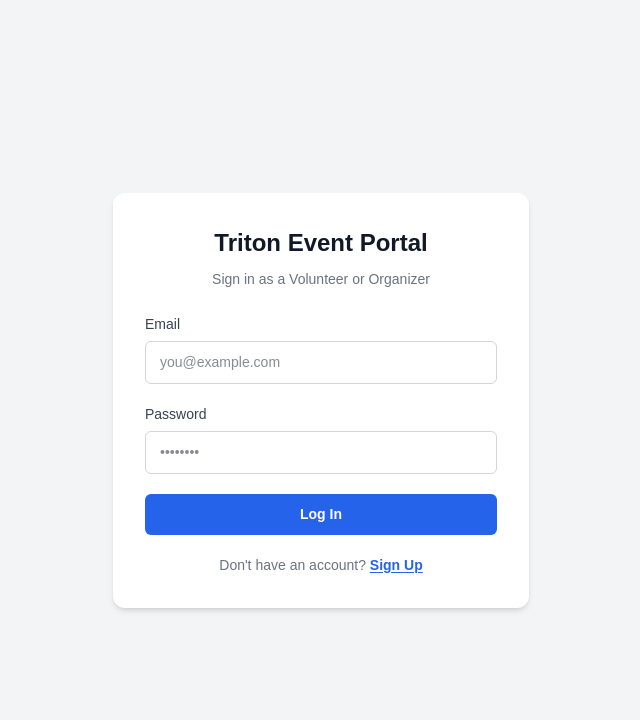
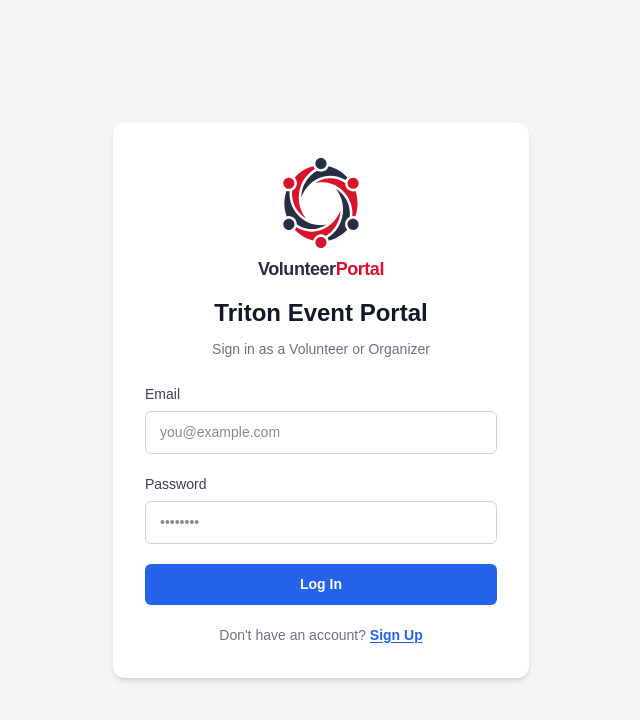
Before and after one commit to Merian12/Triton-softwareProcesPatterns, a Next.js app: page /login in a window 1280 px wide. Shown: the top 720 px of the page, without its empty margins (319-959 px from the left). Built offline with nearby package versions, Linux system fonts and the light colour scheme; no server answers.

Commit message:
Initital Logo implementation

```diff
--- a/src/app/login/login.css
+++ b/src/app/login/login.css
@@ -14,6 +14,30 @@
   border-radius: 0.75rem;
   box-shadow: 0 4px 6px -1px rgba(0, 0, 0, 0.1), 0 2px 4px -2px rgba(0, 0, 0, 0.1);
   padding: 2rem;
+}
+
+.login-logo-wrapper {
+  display: flex;
+  justify-content: center;
+  margin-bottom: 0.75rem;
+}
+
+.login-logo {
+  width: 11rem;
+  height: auto;
+  cursor: pointer;
+}
+
+.login-button-content {
+  display: inline-flex;
+  align-items: center;
+  justify-content: center;
+  gap: 0.5rem;
+}
+
+.login-button-spinner {
+  width: 1.25rem;
+  height: 1.25rem;
 }
 
 .login-title {
--- a/src/components/LoginForm.tsx
+++ b/src/components/LoginForm.tsx
@@ -4,6 +4,7 @@ import React, { useState, useMemo } from 'react';
 import { useRouter } from 'next/navigation';
 import { AuthService, UserRole } from '@/services/authService';
 import { SupabaseAuthRepository } from '@/repositories/supabaseAuthRepo';
+import { Logo } from '@/components/Logo';
 
 export const LoginForm: React.FC = () => {
   const router = useRouter();
@@ -59,6 +60,14 @@ export const LoginForm: React.FC = () => {
     <main className="login-container">
       <div className="login-card">
         <header className="login-header">
+          <div className="login-logo-wrapper">
+            <Logo
+              variant="full"
+              hoverAnimation={isSignUp ? 'left' : 'both'}
+              loading={isLoading}
+              className="login-logo"
+            />
+          </div>
           <h1 className="login-title">Triton Event Portal</h1>
           <p className="login-subtitle">
             {isSignUp ? 'Create your account' : 'Sign in as a Volunteer or Organizer'}
@@ -147,9 +156,19 @@ export const LoginForm: React.FC = () => {
           )}
 
           <button type="submit" disabled={isLoading} className="login-submit-button">
-            {isLoading
-              ? (isSignUp ? 'Creating account...' : 'Signing in...')
-              : (isSignUp ? 'Sign Up' : 'Log In')}
+            <span className="login-button-content">
+              {isLoading && (
+                <Logo
+                  variant="symbol"
+                  loading
+                  className="login-button-spinner"
+                  ariaLabel="Loading"
+                />
+              )}
+              {isLoading
+                ? (isSignUp ? 'Creating account...' : 'Signing in...')
+                : (isSignUp ? 'Sign Up' : 'Log In')}
+            </span>
           </button>
         </form>
 
--- /dev/null
+++ b/src/components/Logo.tsx
@@ -0,0 +1,121 @@
+'use client';
+
+import React from 'react';
+
+export type LogoHoverAnimation = 'both' | 'left' | 'right' | 'none';
+
+export interface LogoProps {
+  /** 'full' renders the Six Volunteers symbol + VolunteerPortal wordmark; 'symbol' renders only the icon */
+  variant?: 'full' | 'symbol';
+  /** Hover behavior on the icon: 'left' (+360deg + scale 75%), 'right' (-360deg + scale 75%), 'both' (left then right), or 'none' */
+  hoverAnimation?: LogoHoverAnimation;
+  /** When true, continuously runs the back-to-back left-then-right 360deg spin + 75% scale animation */
+  loading?: boolean;
+  /** Optional width/size class or CSS className */
+  className?: string;
+  /** Accessible label */
+  ariaLabel?: string;
+}
+
+const LOGO_KEYFRAMES_CSS = `
+@keyframes triton-spin-left {
+  0%   { transform: rotate(0deg) scale(1); }
+  50%  { transform: rotate(180deg) scale(0.75); }
+  100% { transform: rotate(360deg) scale(1); }
+}
+
+@keyframes triton-spin-right {
+  0%   { transform: rotate(0deg) scale(1); }
+  50%  { transform: rotate(-180deg) scale(0.75); }
+  100% { transform: rotate(-360deg) scale(1); }
+}
+
+@keyframes triton-spin-both {
+  0%   { transform: rotate(0deg) scale(1); }
+  25%  { transform: rotate(180deg) scale(0.75); }
+  50%  { transform: rotate(360deg) scale(1); }
+  75%  { transform: rotate(180deg) scale(0.75); }
+  100% { transform: rotate(0deg) scale(1); }
+}
+
+.triton-logo-symbol {
+  transform-origin: center center;
+  will-change: transform;
+}
+
+.triton-logo-wrapper:hover .triton-hover-left {
+  animation: triton-spin-left 0.9s ease-in-out infinite;
+}
+
+.triton-logo-wrapper:hover .triton-hover-right {
+  animation: triton-spin-right 0.9s ease-in-out infinite;
+}
+
+.triton-logo-wrapper:hover .triton-hover-both {
+  animation: triton-spin-both 1.8s ease-in-out infinite;
+}
+
+.triton-symbol-loading {
+  animation: triton-spin-both 1.8s ease-in-out infinite;
+}
+`;
+
+export const Logo: React.FC<LogoProps> = ({
+  variant = 'full',
+  hoverAnimation = 'both',
+  loading = false,
+  className = '',
+  ariaLabel = 'Triton VolunteerPortal Logo',
+}) => {
+  const animClass = loading
+    ? 'triton-symbol-loading'
+    : hoverAnimation === 'left'
+      ? 'triton-hover-left'
+      : hoverAnimation === 'right'
+        ? 'triton-hover-right'
+        : hoverAnimation === 'both'
+          ? 'triton-hover-both'
+          : '';
+
+  if (variant === 'symbol') {
+    return (
+      <span
+        className={`triton-logo-wrapper inline-flex items-center justify-center select-none ${className}`}
+        role="img"
+        aria-label={ariaLabel}
+      >
+        <style>{LOGO_KEYFRAMES_CSS}</style>
+        {/* eslint-disable-next-line @next/next/no-img-element */}
+        <img
+          src="/logo-symbol.svg"
+          alt=""
+          className={`triton-logo-symbol h-full w-full object-contain ${animClass}`}
+          draggable={false}
+        />
+      </span>
+    );
+  }
+
+  return (
+    <div
+      className={`triton-logo-wrapper inline-flex flex-col items-center select-none ${className}`}
+      role="img"
+      aria-label={ariaLabel}
+    >
+      <style>{LOGO_KEYFRAMES_CSS}</style>
+      {/* eslint-disable-next-line @next/next/no-img-element */}
+      <img
+        src="/logo-symbol.svg"
+        alt=""
+        className={`triton-logo-symbol w-24 h-24 object-contain ${animClass}`}
+        draggable={false}
+      />
+      <span className="mt-1 text-lg font-extrabold tracking-tight">
+        <span style={{ color: '#262E40' }}>Volunteer</span>
+        <span style={{ color: '#D7142A' }}>Portal</span>
+      </span>
+    </div>
+  );
+};
+
+export default Logo;
--- a/src/components/RoleGuard.tsx
+++ b/src/components/RoleGuard.tsx
@@ -4,6 +4,7 @@ import { useEffect, useState, useMemo, ReactNode } from 'react';
 import { useRouter } from 'next/navigation';
 import { AuthService, UserProfile, UserRole } from '@/services/authService';
 import { SupabaseAuthRepository } from '@/repositories/supabaseAuthRepo';
+import { Logo } from '@/components/Logo';
 
 interface RoleGuardProps {
   allowedRole: UserRole;
@@ -45,7 +46,13 @@ export const RoleGuard = ({ allowedRole, children }: RoleGuardProps) => {
 
   if (checking || !profile) {
     return (
-      <main className="flex min-h-screen items-center justify-center bg-gray-50 p-8 font-sans">
+      <main className="flex min-h-screen flex-col items-center justify-center gap-4 bg-gray-50 p-8 font-sans">
+        <Logo
+          variant="symbol"
+          loading
+          className="h-20 w-20"
+          ariaLabel="Loading permissions"
+        />
         <p className="text-sm text-gray-500">Checking permissions...</p>
       </main>
     );
```
Also changed, not shown: public/logo-symbol.svg (added).
